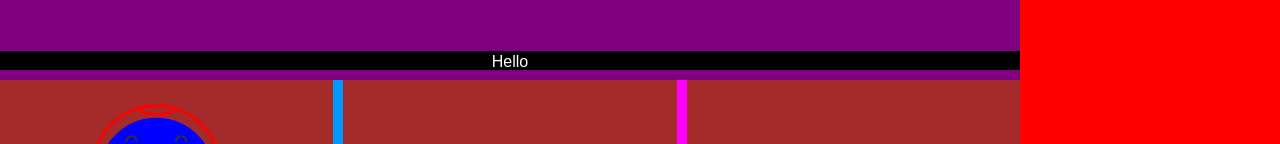
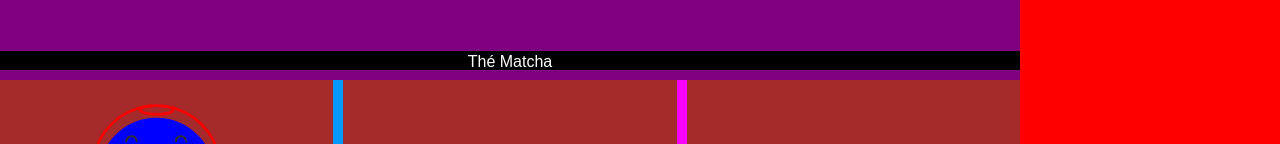
Before and after one commit to Mehdi-Verfaillie/ubloteagenerator, a React (Create React App) app: page / in a window 1280 px wide. Shown: the part 429-573 px from the top of the page. Built offline with nearby package versions, Linux system fonts and the light colour scheme.

Commit message:
set default tea name

```diff
--- a/src/components/MatchaTea/MatchaTea.jsx
+++ b/src/components/MatchaTea/MatchaTea.jsx
@@ -1,4 +1,4 @@
-import React from 'react';
+import React, { useContext } from 'react';
 import Cup from './Cup/Cup';
 import Liquid from './Liquid/Liquid';
 import Tapioca from './Tapioca/Tapioca';
@@ -10,8 +10,10 @@ import {
     OverviewContainer,
     OverviewElement,
 } from './style';
+import { AppContext } from '../../contexts/app.context';
 
 export default function MatchaTea() {
+    const { state: { teaName } } = useContext(AppContext);
     const svgResize = {
         defaultViewBox: '-40 -20 230 230',
         width: '200px',
@@ -27,7 +29,7 @@ export default function MatchaTea() {
                 <Tapioca />
             </SVGContainer>
 
-            <TeaTitle>Hello</TeaTitle>
+            <TeaTitle>{teaName}</TeaTitle>
 
             <OverviewContainer>
                 {[<Cup vb={svgResize} />, <Liquid vb={svgResize} />, <Tapioca vb={svgResize} />].map((item, index) => (
--- a/src/contexts/app.context.js
+++ b/src/contexts/app.context.js
@@ -3,7 +3,7 @@ import React, { useReducer } from 'react';
 export const AppContext = React.createContext([{}, () => { }]);
 
 const initialState = {
-    teaName: '',
+    teaName: 'Thé Matcha',
 };
 
 const reducer = (state, action) => {
```
